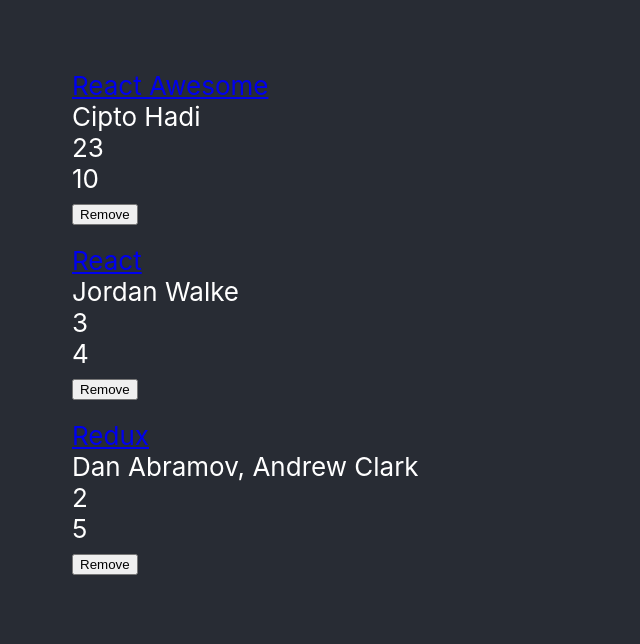
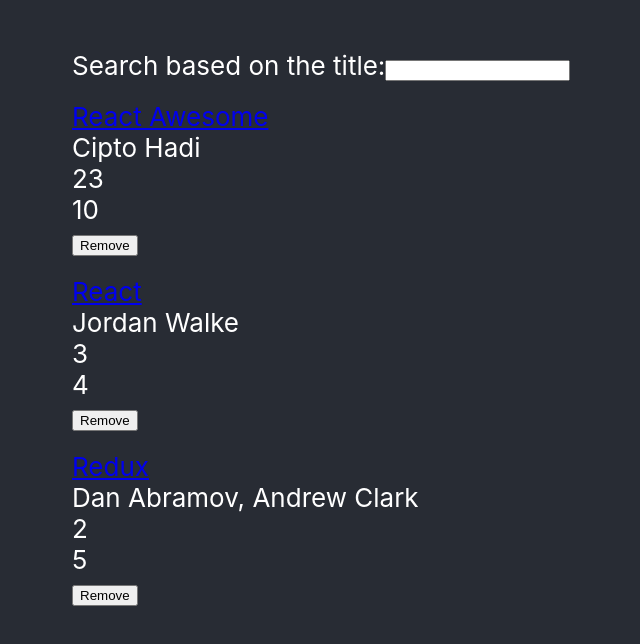
Before and after one commit to cipto-hd/refresh-reactjs-fundamentals, a React (Create React App) app in the folder hackernews/: page / in a window 1280 px wide. Shown: the top 644 px of the page, without its empty margins (28-668 px from the left). Built offline with nearby package versions, Linux system fonts and the light colour scheme.

Commit message:
add a search feature using uncontrolled text input

```diff
--- a/hackernews/src/App.js
+++ b/hackernews/src/App.js
@@ -34,6 +34,23 @@
     this.state = {
       list: myList,
     };
+
+    // class method is bound to this
+    this.onSearchTermChange = this.onSearchTermChange.bind(this);
+  }
+
+  onSearchTermChange(event) {
+    let updatedList = [];
+
+    if (event.target.value !== "") {
+      updatedList = myList.filter((item) =>
+        item.title.toLowerCase().includes(event.target.value.toLowerCase())
+      );
+    } else {
+      updatedList = myList; //resfresh data
+    }
+
+    this.setState({ list: updatedList });
   }
 
   onDismiss(id) {
@@ -42,6 +59,8 @@
     this.setState({
       list: updatedList,
     });
+
+    this.onSearchTermChange = this.onSearchTermChange.bind(this);
   }
 
   render() {
@@ -49,6 +68,17 @@
     return (
       <div className="App">
         <header className="App-header" style={style.header}>
+          <form>
+            Search based on the title:
+            {/* event handler function
+              if using arrow function, no need for binding this in the constructor,
+              otherwise it needs binding
+
+              this.function_name => only executed if event is triggered
+              this.function_name() => executed immediately on render
+            */}
+            <input type="text" onChange={this.onSearchTermChange} />
+          </form>
           {list.map((item) => (
             <div style={style.card} key={item.objectID}>
               <span style={style.cardItem}>
@@ -57,6 +87,8 @@
               <span style={style.cardItem}>{item.author}</span>
               <span style={style.cardItem}>{item.num_comments}</span>
               <span style={style.cardItem}>{item.points}</span>
+
+              {/* event handler using arrow function, no need binding this */}
               <button onClick={() => this.onDismiss(item.objectID)}>
                 Remove
               </button>
```
